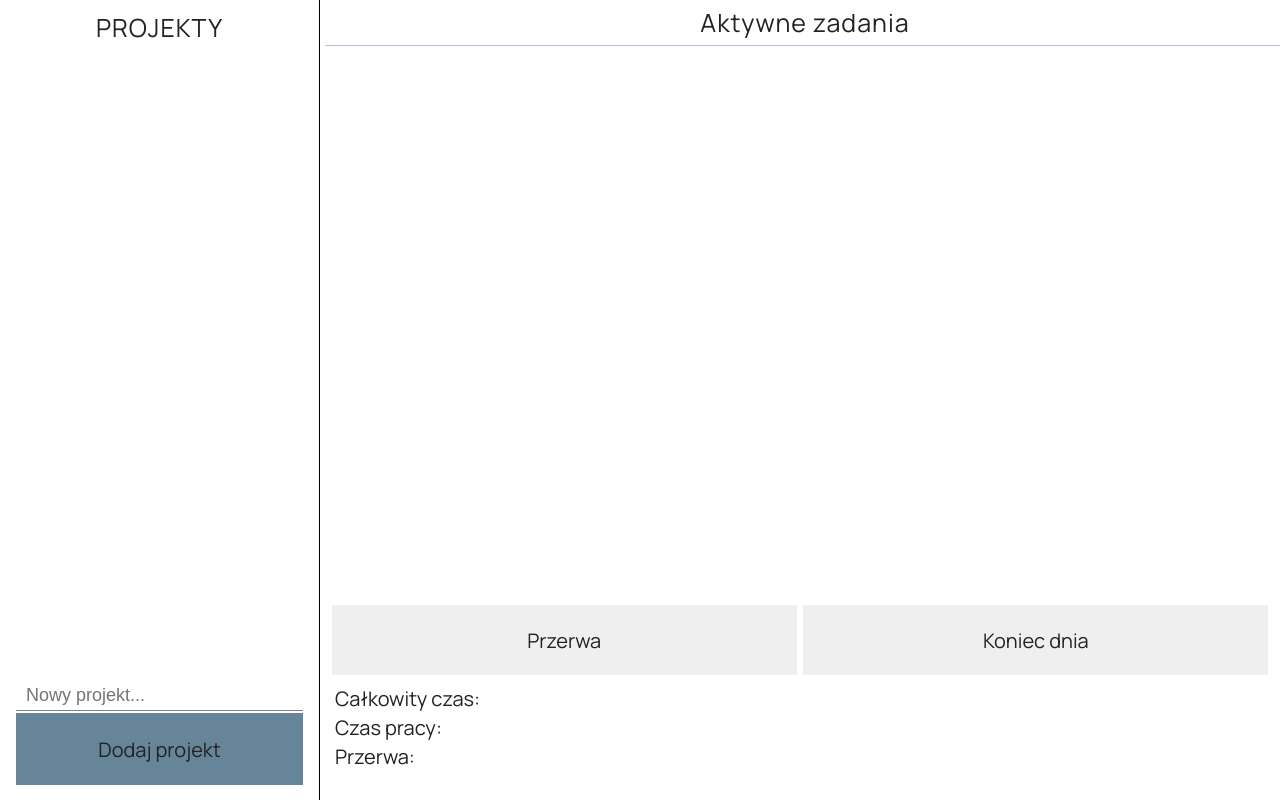
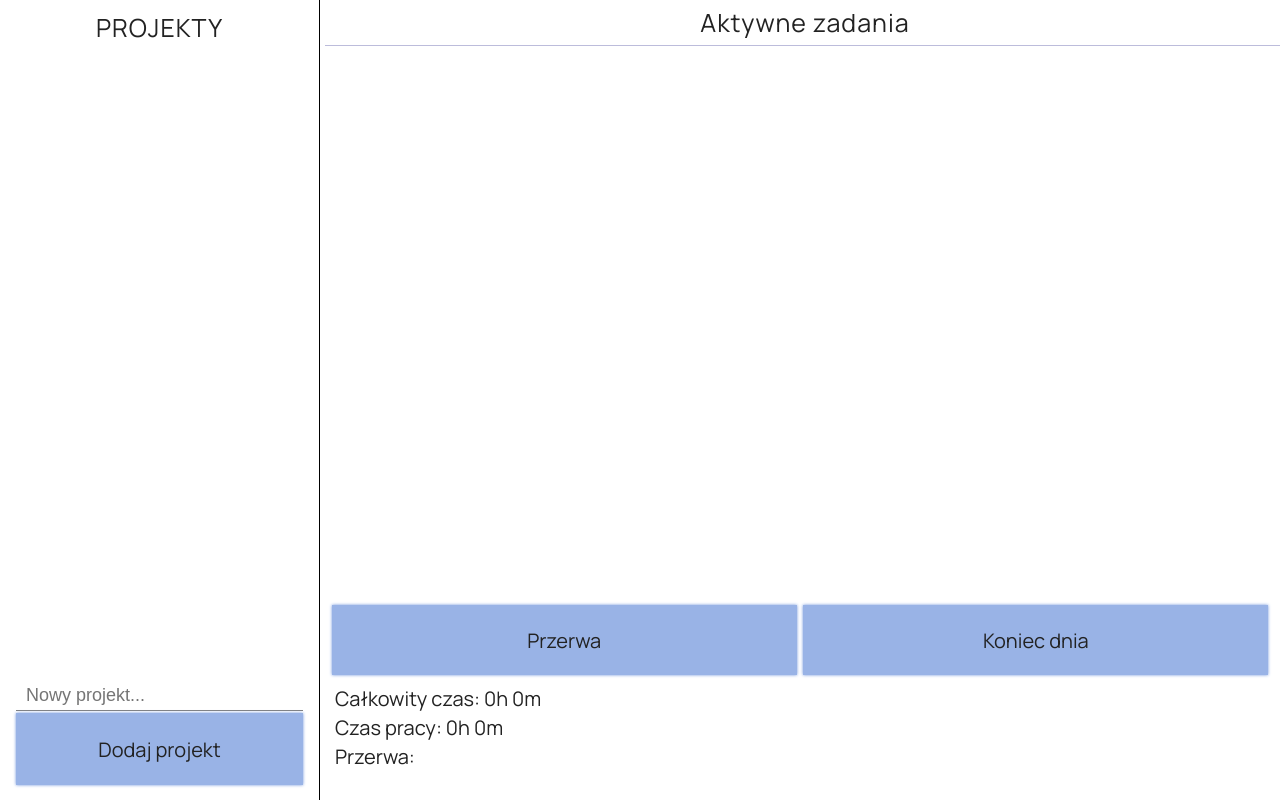
Before and after one commit to mtkuchta/workTimeCounter, a website built with webpack: page src/templates/template.html in a window 1280 px wide. Both pictures are taken after a click on the button "Koniec dnia". Built offline with nearby package versions, Linux system fonts and the light colour scheme.

Commit message:
add statistics and improve styles

```diff
--- a/src/components/active-tasks.js
+++ b/src/components/active-tasks.js
@@ -3,14 +3,15 @@ class ActiveTasks{
     this.activeTasks=JSON.parse(localStorage.getItem('activeTasks')) || [{projName:"break", taskID:0, isRunning:false, time:0}];
     this.activeTasksList = document.querySelector('.active-tasks__tasks');
     this.breakBtn = document.querySelector('.active-tasks__break');
+    this.dayEndBtn = document.querySelector('.active-tasks__day-end');
     this.populateActiveTasks(this.activeTasks);
     this.countBtns=document.querySelectorAll('.active-task__button-count');
     this.breakShow=document.querySelector('.active-tasks__break-time');
-    this.isRunning = false;
+    // this.isRunning = false;
     this.interval=false;
     this.change=true;
-
     this.breakBtn.addEventListener('click', (e)=>this.startCount(e))
+    this.dayEndBtn.addEventListener('click', (e) => this.statistics(e))
 
     }
 
@@ -161,7 +162,45 @@ class ActiveTasks{
       let hoursTxt = hours <10 ? `0${hours}`: `${hours}`;
       let minutesTxt = minutes <10 ? `0${minutes}`: `${minutes}`;
       let secondsTxt = seconds <10 ? `0${seconds}`: `${seconds}`;
-    this.breakShow.textContent= `Przerwa: ${hoursTxt}:${minutesTxt}:${secondsTxt}`
+      this.breakShow.textContent= `Przerwa: ${hoursTxt}:${minutesTxt}:${secondsTxt}`;
+    }
+
+    statistics(e){
+      clearInterval(this.interval)
+      this.activeTasks.forEach(task=>task.isRunning=false);
+      this.activeTasks.forEach(task=>console.log(task.time));
+      const breakTime = this.activeTasks[0].time;
+      let workTime = 0
+
+      this.activeTasks.forEach((task,index)=>{
+        if(index ===0){
+          return
+        }else{
+          workTime += task.time;
+        }
+      })
+
+      const totalTime=workTime + breakTime;
+      const workTimeHours = Math.floor(workTime / 3600);
+      const workTimeMinutes = Math.floor((workTime % 3600)/60);
+      const totalTimeHours = Math.floor(totalTime / 3600);
+      const totalTimeMinutes = Math.floor((totalTime % 3600)/60);
+
+      const workTimeHoursTxt = workTimeHours<10?`0${workTimeHours}`: `${workTimeHours}`;
+      const workTimeHMinutesTxt = workTimeMinutes<10?`0${workTimeMinutes}`: `${workTimeMinutes}`;
+      const totalTimeHoursTxt = totalTimeHours<10?`0${totalTimeHours}`: `${totalTimeHours}`;
+      const totalTimeHMinutesTxt = totalTimeMinutes<10?`0${totalTimeMinutes}`: `${totalTimeMinutes}`;
+
+
+
+      document.querySelector('.active-tasks__work-time').textContent = `Czas pracy: ${workTimeHours}h ${workTimeMinutes}m`;
+      document.querySelector('.active-tasks__total-time').textContent=`Całkowity czas: ${totalTimeHours}h ${totalTimeMinutes}m`;
+
+
+
+
+
+
     }
 }
 export{ActiveTasks}
--- a/src/sass/_active-task.scss
+++ b/src/sass/_active-task.scss
@@ -47,6 +47,7 @@
         border: 2px solid transparent;
         // text-transform: uppercase;
         letter-spacing: 1px;
+        transition: $button-transition;
 
 
         &:hover {
--- a/src/sass/_active-tasks.scss
+++ b/src/sass/_active-tasks.scss
@@ -49,6 +49,34 @@
         font-size: 2rem;
         padding: 0 15px;
     }
+
+    &__break {
+        background-color: $first-color;
+        transition: $button-transition;
+        box-shadow: 0 0 3px darken($first-color, 10%);
+
+        &:hover {
+            color: white;
+            background-color: darken($first-color, 10%);
+        }
+
+        &:disabled {
+            background-color: green;
+            color: white;
+        }
+    }
+
+    &__day-end {
+        background-color: $first-color;
+        box-shadow: 0 0 3px darken($first-color, 10%);
+
+        &:hover {
+            color: white;
+            background-color: darken($first-color, 10%);
+        }
+    }
+
+    ;
 }
 
 button {
--- a/src/sass/_project.scss
+++ b/src/sass/_project.scss
@@ -34,6 +34,7 @@
         font-size: 2rem;
         color: white;
         cursor: pointer;
+        transition: $button-transition;
 
         &:hover {
             color: gray;
@@ -48,6 +49,7 @@
         font-size: 1.5rem;
         color: white;
         cursor: pointer;
+        transition: $button-transition;
 
         &:hover {
             color: red;
@@ -84,6 +86,7 @@
         line-height: 2rem;
         color: gray;
         cursor: pointer;
+        transition: $button-transition;
 
         &:hover {
             color: green;
@@ -93,6 +96,7 @@
     .delete-task {
         color: gray;
         cursor: pointer;
+        transition: $button-transition;
 
         &:hover {
             color: red;
@@ -105,7 +109,6 @@
         flex-direction: column;
         justify-content: space-between;
         min-height: 95px;
-        // border-top: 1px solid gray;
     }
 
     &__newTaskInp {
@@ -137,6 +140,7 @@
         padding: 10px;
         margin: 0 auto;
         background-color: darken($project-color, 20%);
+        transition: $button-transition;
 
         &:hover {
             background-color: darken($project-color, 10%);
--- a/src/sass/_projects-menu.scss
+++ b/src/sass/_projects-menu.scss
@@ -37,13 +37,13 @@
         font-size: 2rem;
         border: none;
         margin: 0 auto 15px;
-
+        transition: $button-transition;
         background-color: $first-color;
+        box-shadow: 0 0 3px darken($first-color, 10%);
 
         &:hover {
-            // background-color: lighten($first-color, 20%);
             color: white;
-            // font-size: 2.2rem;
+            background-color: darken($first-color, 10%);
         }
     }
 
--- a/src/sass/_variables.scss
+++ b/src/sass/_variables.scss
@@ -1,4 +1,6 @@
 $font-family:'Manrope';
 $font-size: 10px;
-$first-color:rgb(102, 133, 153);
+// $first-color:rgb(102, 133, 153);
+$first-color:rgb(153, 179, 230);
 $project-color: rgba(122, 122, 184, 0.5);
+$button-transition: .2s;
```
Lines whose indentation alone changed are shown as unchanged.
